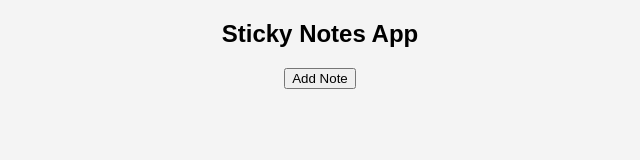
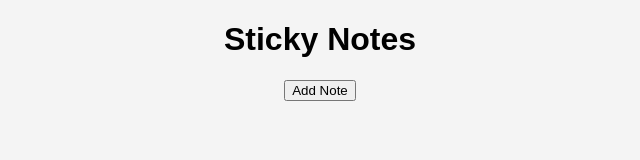
Before and after one commit to aadimishr/TRONIXIA_WD_01, a plain HTML site: page index.html in a window 1280 px wide. Shown: the whole page, without its empty margins (320-960 px from the left). Drawn offline with Linux system fonts and the light colour scheme.

Commit message:
Update HTML structure and elements in index.html

```diff
--- a/index.html
+++ b/index.html
@@ -1,17 +1,19 @@
 <!DOCTYPE html>
-<html>
+<html lang="en">
 <head>
-<title>Sticky Notes</title>
+<meta charset="UTF-8">
+<meta name="viewport" content="width=device-width, initial-scale=1.0">
+<title>Sticky Notes App</title>
 <link rel="stylesheet" href="style.css">
 </head>
 
 <body>
 
-<h2>Sticky Notes App</h2>
+<h1>Sticky Notes</h1>
 
-<button onclick="addNote()">Add Note</button>
+<button id="addBtn">Add Note</button>
 
-<div id="notes"></div>
+<div id="notesContainer"></div>
 
 <script src="script.js"></script>
 
```
